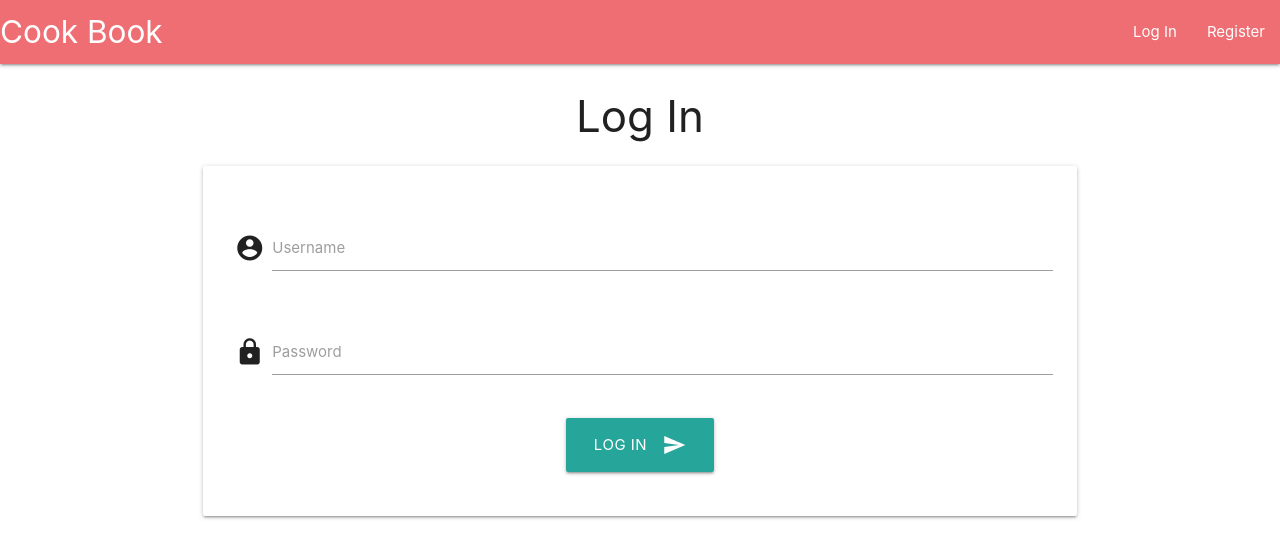
After one commit to DavidMorgan92/cookbook, a Flask app: page /login in a window 1280 px wide. The commit adds this page. Shown: the top 558 px of the page. Run offline with Flask 3, Linux system fonts and the light colour scheme; some libraries are stand-ins or nearby versions.

Commit message:
Register, login & logout functions

```diff
--- a/app.py
+++ b/app.py
@@ -1,6 +1,8 @@
 import os
-from flask import Flask, render_template
+from flask import Flask, render_template, request, session, redirect, url_for
 from flask_pymongo import PyMongo
+from user import create_user, login_user
+from exceptions import UserAlreadyExists, InvalidUsername, InvalidPassword, UserDoesNotExist, IncorrectPassword
 
 # Initialize environment variables
 try:
@@ -22,6 +24,70 @@ def home():
     return render_template("home.html")
 
 
+@app.route("/register", methods=["GET", "POST"])
+def register():
+    error = None
+
+    if request.method == "POST":
+        try:
+            username = request.form.get("username")
+            password = request.form.get("password")
+            create_user(mongo, username, password)
+        except UserAlreadyExists:
+            error = "Username is already taken"
+        except InvalidUsername:
+            error = "Username is invalid"
+        except InvalidPassword:
+            error = "Password is invalid"
+        else:
+            return do_login(username, password)
+
+    return render_template("register.html", error=error)
+
+
+@app.route("/login", methods=["GET", "POST"])
+def login():
+    error = None
+
+    if request.method == "POST":
+        try:
+            username = request.form.get("username")
+            password = request.form.get("password")
+            return do_login(username, password)
+        except (UserDoesNotExist, IncorrectPassword):
+            error = "Username or password is incorrect"
+
+    return render_template("login.html", error=error)
+
+
+@app.route("/logout", methods=["POST"])
+def logout():
+    """
+    Log out the user.
+    Return a redirect to the home page.
+    """
+
+    session["user"] = None
+
+    return redirect(url_for("home"))
+
+
+def do_login(username, password):
+    """
+    Log the user in and store that in the session.
+    Return a redirect to the home page.
+    """
+
+    user = login_user(mongo, username, password)
+
+    session["user"] = {
+        "_id": str(user["_id"]),
+        "name": user["name"]
+    }
+
+    return redirect(url_for("home"))
+
+
 if __name__ == "__main__":
     host = "0.0.0.0"
     port = int(os.environ.get("PORT"))
--- a/static/js/site.js
+++ b/static/js/site.js
@@ -1,3 +1,9 @@
 $(document).ready(function () {
+    // Initialize mobile side-nav menu
     $('.sidenav').sidenav();
+
+    // Initialize logout nav menu buttons to submit the hidden logout form
+    $('.logout-button').on('click', function () {
+        $("#logout-form").submit();
+    });
 });
--- a/templates/base.html
+++ b/templates/base.html
@@ -13,6 +13,7 @@
 
 <body>
     <header>
+        <!-- Main nav menu -->
         <nav>
             <div class="nav-wrapper">
                 <a href="/" class="brand-logo">Cook Book</a>
@@ -20,22 +21,29 @@
                 <ul class="right hide-on-med-and-down">
                     {% if session.user %}
                     <li><a href="#">My Account</a></li>
+                    <li><a class="logout-button">Log Out</a></li>
                     {% else %}
-                    <li><a href="#">Log In</a></li>
-                    <li><a href="#">Register</a></li>
+                    <li><a href="{{ url_for('login') }}">Log In</a></li>
+                    <li><a href="{{ url_for('register') }}">Register</a></li>
                     {% endif %}
                 </ul>
             </div>
         </nav>
 
+        <!-- Mobile side-nav menu -->
         <ul class="sidenav" id="mobile-demo">
             {% if session.user %}
             <li><a href="#">My Account</a></li>
+            <li><a class="logout-button">Log Out</a></li>
             {% else %}
-            <li><a href="#">Log In</a></li>
-            <li><a href="#">Register</a></li>
+            <li><a href="{{ url_for('login') }}">Log In</a></li>
+            <li><a href="{{ url_for('register') }}">Register</a></li>
             {% endif %}
         </ul>
+
+        <!-- Hidden logout form to be submitted by navbar link -->
+        <form id="logout-form" action="{{ url_for('logout') }}" method="post" hidden>
+        </form>
     </header>
 
     <main class="container">
--- /dev/null
+++ b/templates/login.html
@@ -0,0 +1,40 @@
+{% extends "base.html" %}
+
+{% block content %}
+
+<h3 class="center">Log In</h3>
+
+<div class="row center">
+    <form class="col s12" action="{{ url_for('login') }}" method="post">
+        <div class="card-panel">
+            <div class="row">
+                {% if error %}
+                <h5 class="red darken-3">{{ error }}</h5>
+                {% endif %}
+            </div>
+            <div class="row">
+                <div class="input-field col s12">
+                    <i class="material-icons prefix">account_circle</i>
+                    <input id="username" name="username" type="text" class="validate" pattern="^[a-zA-Z0-9]{5,15}$"
+                        required>
+                    <label for="username">Username</label>
+                </div>
+            </div>
+            <div class="row">
+                <div class="input-field col s12">
+                    <i class="material-icons prefix">lock</i>
+                    <input id="password" name="password" type="password" class="validate" minlength="6" required>
+                    <label for="password">Password</label>
+                </div>
+            </div>
+            <div class="row">
+                <button type="submit" class="btn-large">
+                    Log In
+                    <i class="material-icons right">send</i>
+                </button>
+            </div>
+        </div>
+    </form>
+</div>
+
+{% endblock %}
```
Also changed, not shown: exceptions.py (added, +18 -0 lines), templates/register.html (added, +40 -0 lines), user.py (added, +72 -0 lines).
